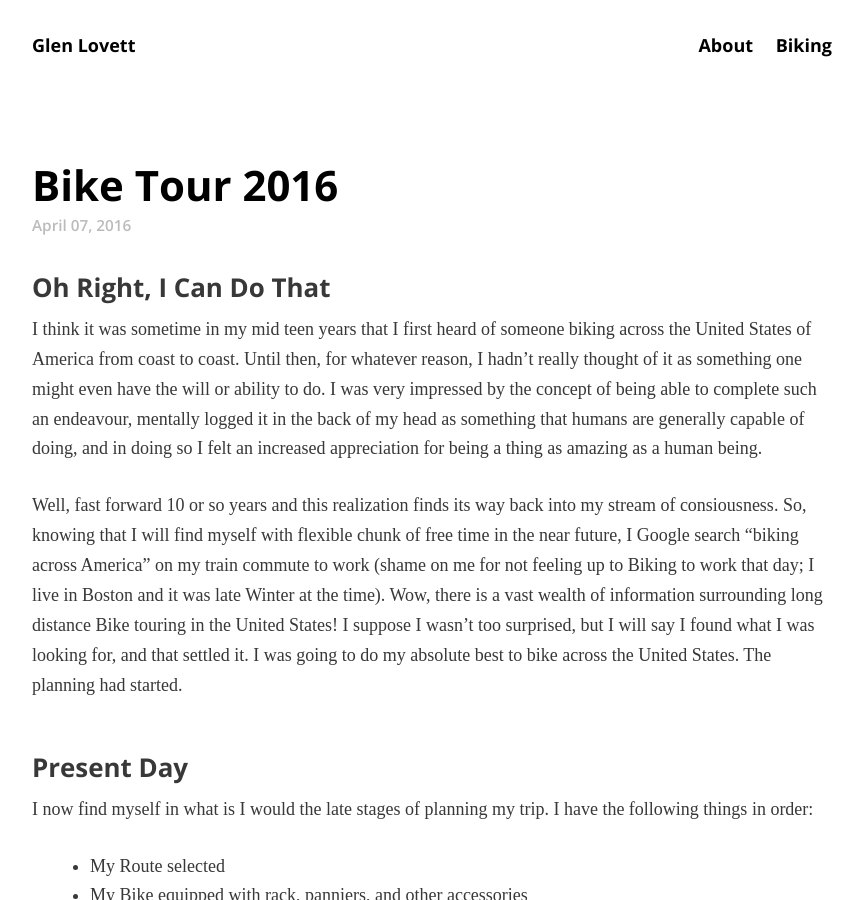
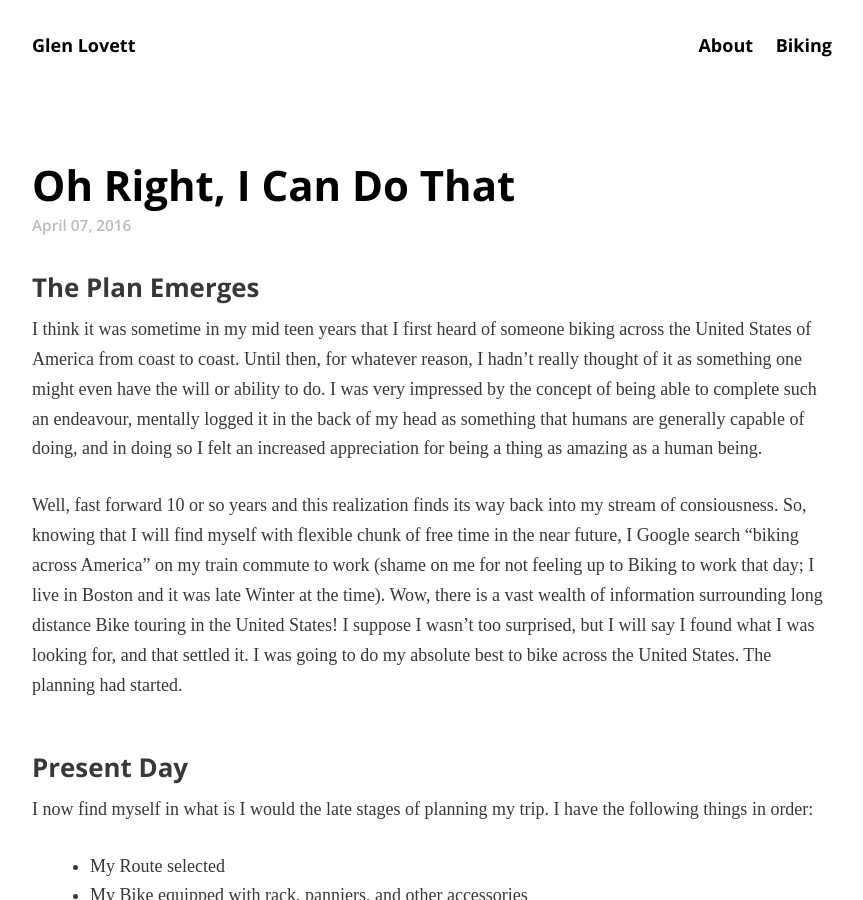
Before and after one commit to glenlovett/glenlovett.github.io, a Jekyll site: the page built from _posts/biking/2016-04-15-lets-do-this.markdown, in a window 1280 px wide and 900 px high. Shown: the whole window, without its empty margins (208-1071 px from the left). Built offline with Jekyll 4.4.1, drawn with Linux system fonts in a browser that asks for light colours; some web fonts are replaced.

Commit message:
Update 2016-04-15-lets-do-this.markdown

```diff
--- a/_posts/biking/2016-04-15-lets-do-this.markdown
+++ b/_posts/biking/2016-04-15-lets-do-this.markdown
@@ -1,10 +1,10 @@
 ---
 layout: post
-title:  "Bike Tour 2016"
+title:  "Oh Right, I Can Do That"
 date:   2016-04-07 02:52:00 -0500
 category: "biking"
 ---
-## Oh Right, I Can Do That
+## The Plan Emerges
 
 I think it was sometime in my mid teen years that I first heard of someone biking across the United States of America from coast to coast. Until then, for whatever reason, I hadn't really thought of it as something one might even have the will or ability to do. I was very impressed by the concept of being able to complete such an endeavour, mentally logged it in the back of my head as something that humans are generally capable of doing, and in doing so I felt an increased appreciation for being a thing as amazing as a human being.
 
```
